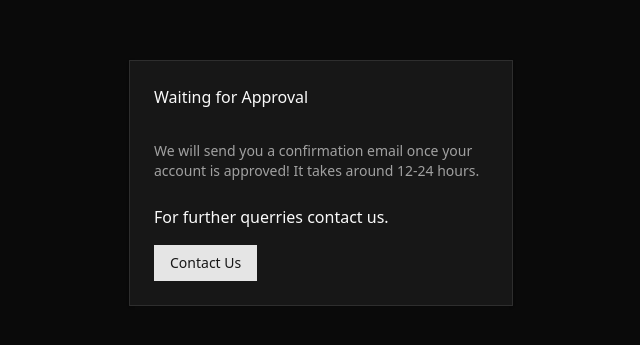
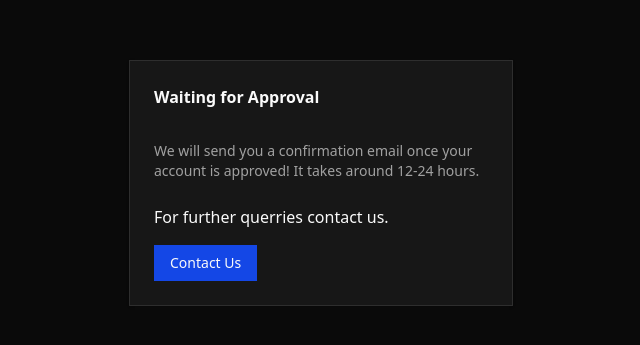
Before and after one commit to Milan6299/hostel-app-frontend, a Next.js app: page /waiting in a window 1280 px wide. Shown: the part 217-562 px from the top of the page, without its empty margins (319-959 px from the left). Built offline with nearby package versions, Linux system fonts and the light colour scheme; no server answers.

Commit message:
style changes

```diff
--- a/app/waiting/page.tsx
+++ b/app/waiting/page.tsx
@@ -14,7 +14,9 @@ export default function Waiting(): ReactElement {
 		<div className="flex w-screen items-center justify-center p-4 h-screen">
 			<Card className="max-w-sm">
 				<CardHeader>
-					<h3>Waiting for Approval</h3>
+					<h3>
+						<strong>Waiting for Approval</strong>
+					</h3>
 				</CardHeader>
 				<CardContent>
 					<CardDescription>
@@ -27,7 +29,7 @@ export default function Waiting(): ReactElement {
 				<CardFooter className="grid gap-4">
 					<p>For further querries contact us.</p>
 					<Link href={"/contact-us"}>
-						<Button>Contact Us</Button>
+						<Button variant={"info"}>Contact Us</Button>
 					</Link>
 				</CardFooter>
 			</Card>
```
